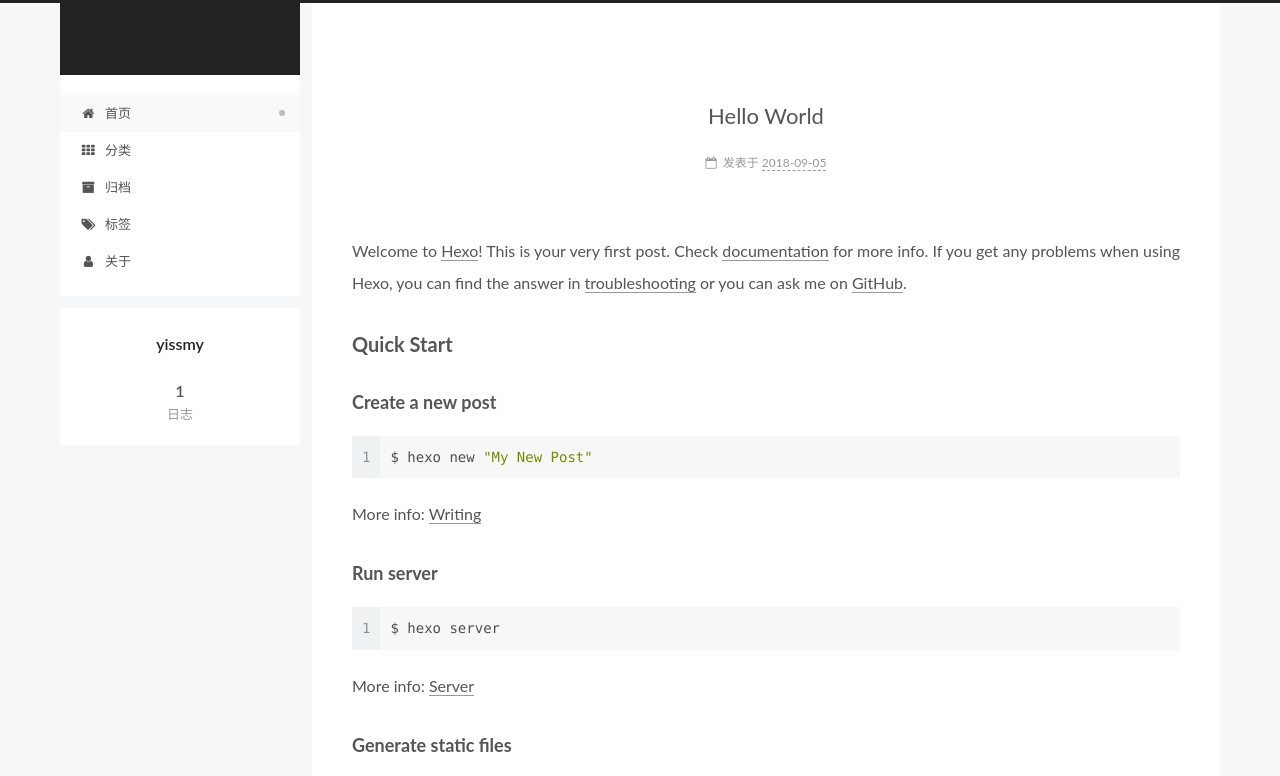
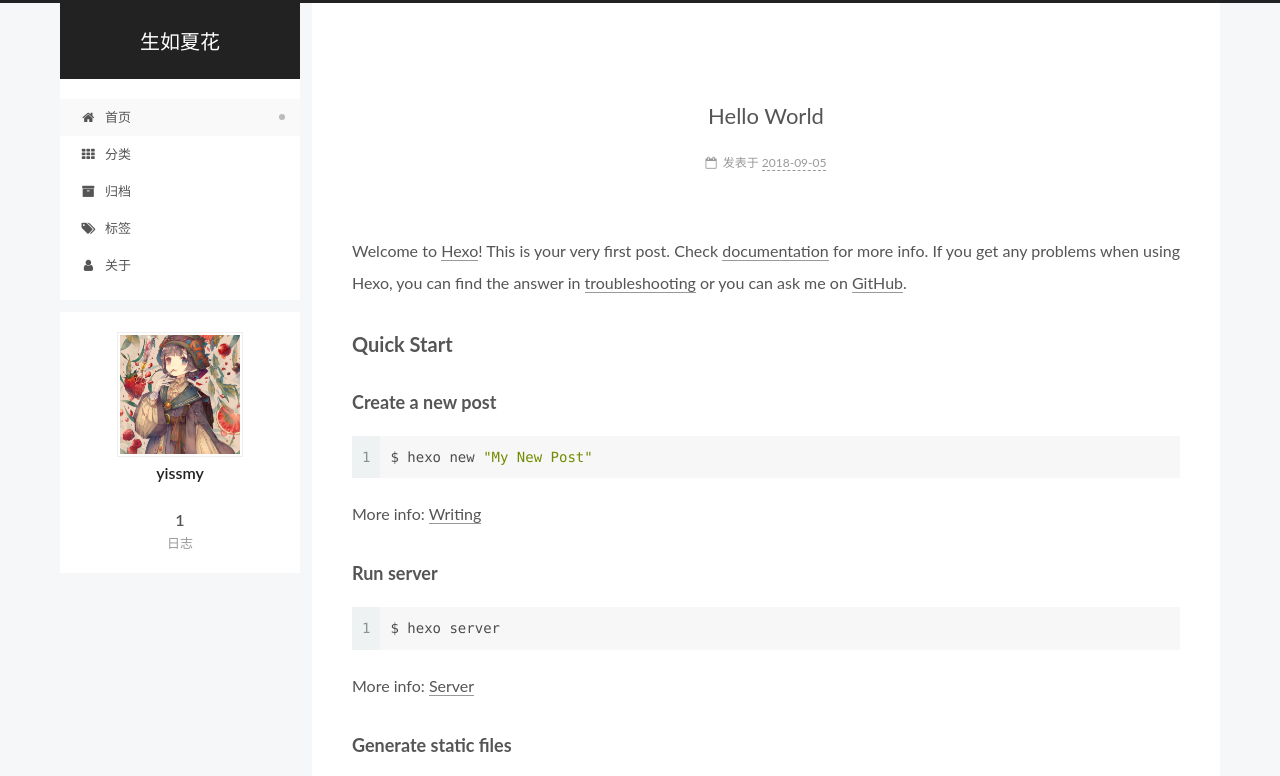
Before and after one commit to yuan33jf/yuan33jf.github.io, a plain HTML site: page index.html in a window 1280 px wide. Shown: the top 776 px of the page. Drawn offline with Linux system fonts and the light colour scheme.

Commit message:
Site updated: 2018-09-05 21:13:18

```diff
--- a/2018/09/05/hello-world/index.html
+++ b/2018/09/05/hello-world/index.html
@@ -64,10 +64,10 @@
   <link rel="apple-touch-icon" sizes="180x180" href="/images/apple-touch-icon-next.png?v=6.4.1">
 
 
-  <link rel="icon" type="image/png" sizes="32x32" href="/images/favicon-32x32-next.png?v=6.4.1">
+  <link rel="icon" type="image/png" sizes="32x32" href="/images/fav_med.png?v=6.4.1">
 
 
-  <link rel="icon" type="image/png" sizes="16x16" href="/images/favicon-16x16-next.png?v=6.4.1">
+  <link rel="icon" type="image/png" sizes="16x16" href="/images/fav_small.png?v=6.4.1">
 
 
   <link rel="mask-icon" href="/images/logo.svg?v=6.4.1" color="#222">
@@ -112,7 +112,7 @@
 <meta property="og:type" content="article">
 <meta property="og:title" content="Hello World">
 <meta property="og:url" content="http://yoursite.com/2018/09/05/hello-world/index.html">
-<meta property="og:site_name">
+<meta property="og:site_name" content="生如夏花">
 <meta property="og:description" content="Welcome to Hexo! This is your very first post. Check documentation for more info. If you get any problems when using Hexo, you can find the answer in troubleshooting or you can ask me on GitHub. Quick">
 <meta property="og:locale" content="zh-CN">
 <meta property="og:updated_time" content="2018-09-05T08:05:25.387Z">
@@ -135,7 +135,7 @@
   };
 </script>
 
-  <title>Hello World | </title>
+  <title>Hello World | 生如夏花</title>
 
 
 
@@ -193,7 +193,7 @@
     <div class="custom-logo-site-title">
       <a href="/" class="brand" rel="start">
         <span class="logo-line-before"><i></i></span>
-        <span class="site-title"></span>
+        <span class="site-title">生如夏花</span>
         <span class="logo-line-after"><i></i></span>
       </a>
     </div>
@@ -309,11 +309,11 @@
     <span hidden itemprop="author" itemscope itemtype="http://schema.org/Person">
       <meta itemprop="name" content="yissmy">
       <meta itemprop="description" content="">
-      <meta itemprop="image" content="/images/avatar.gif">
+      <meta itemprop="image" content="/images/first_image.jpg">
     </span>
 
     <span hidden itemprop="publisher" itemscope itemtype="http://schema.org/Organization">
-      <meta itemprop="name" content="">
+      <meta itemprop="name" content="生如夏花">
     </span>
 
 
@@ -466,6 +466,10 @@
       <section class="site-overview-wrap sidebar-panel">
         <div class="site-overview">
           <div class="site-author motion-element" itemprop="author" itemscope itemtype="http://schema.org/Person">
+
+              <img class="site-author-image" itemprop="image"
+                src="/images/first_image.jpg"
+                alt="yissmy" />
 
               <p class="site-author-name" itemprop="name">yissmy</p>
               <p class="site-description motion-element" itemprop="description"></p>
@@ -709,9 +713,8 @@
 
 
 
+
+  <!-- 页面点击小红心 -->
+<script type="text/javascript" src="/js/src/love.js"></script>
 </body>
 </html>
-
-
-<!-- 页面点击小红心 -->
-<script type="text/javascript" src="/js/src/love.js"></script>
--- a/index.html
+++ b/index.html
@@ -64,10 +64,10 @@
   <link rel="apple-touch-icon" sizes="180x180" href="/images/apple-touch-icon-next.png?v=6.4.1">
 
 
-  <link rel="icon" type="image/png" sizes="32x32" href="/images/favicon-32x32-next.png?v=6.4.1">
+  <link rel="icon" type="image/png" sizes="32x32" href="/images/fav_med.png?v=6.4.1">
 
 
-  <link rel="icon" type="image/png" sizes="16x16" href="/images/favicon-16x16-next.png?v=6.4.1">
+  <link rel="icon" type="image/png" sizes="16x16" href="/images/fav_small.png?v=6.4.1">
 
 
   <link rel="mask-icon" href="/images/logo.svg?v=6.4.1" color="#222">
@@ -109,12 +109,12 @@
 
 
   <meta property="og:type" content="website">
-<meta property="og:title">
+<meta property="og:title" content="生如夏花">
 <meta property="og:url" content="http://yoursite.com/index.html">
-<meta property="og:site_name">
+<meta property="og:site_name" content="生如夏花">
 <meta property="og:locale" content="zh-CN">
 <meta name="twitter:card" content="summary">
-<meta name="twitter:title">
+<meta name="twitter:title" content="生如夏花">
 
 
 
@@ -131,7 +131,7 @@
   };
 </script>
 
-  <title></title>
+  <title>生如夏花</title>
 
 
 
@@ -190,7 +190,7 @@
     <div class="custom-logo-site-title">
       <a href="/" class="brand" rel="start">
         <span class="logo-line-before"><i></i></span>
-        <span class="site-title"></span>
+        <span class="site-title">生如夏花</span>
         <span class="logo-line-after"><i></i></span>
       </a>
     </div>
@@ -306,11 +306,11 @@
     <span hidden itemprop="author" itemscope itemtype="http://schema.org/Person">
       <meta itemprop="name" content="yissmy">
       <meta itemprop="description" content="">
-      <meta itemprop="image" content="/images/avatar.gif">
+      <meta itemprop="image" content="/images/first_image.jpg">
     </span>
 
     <span hidden itemprop="publisher" itemscope itemtype="http://schema.org/Organization">
-      <meta itemprop="name" content="">
+      <meta itemprop="name" content="生如夏花">
     </span>
 
 
@@ -461,6 +461,10 @@
       <section class="site-overview-wrap sidebar-panel sidebar-panel-active">
         <div class="site-overview">
           <div class="site-author motion-element" itemprop="author" itemscope itemtype="http://schema.org/Person">
+
+              <img class="site-author-image" itemprop="image"
+                src="/images/first_image.jpg"
+                alt="yissmy" />
 
               <p class="site-author-name" itemprop="name">yissmy</p>
               <p class="site-description motion-element" itemprop="description"></p>
@@ -684,9 +688,8 @@
 
 
 
+
+  <!-- 页面点击小红心 -->
+<script type="text/javascript" src="/js/src/love.js"></script>
 </body>
 </html>
-
-
-<!-- 页面点击小红心 -->
-<script type="text/javascript" src="/js/src/love.js"></script>
```
Also changed, not shown: archives/2018/09/index.html (+14 -11 lines), archives/2018/index.html (+14 -11 lines), archives/index.html (+14 -11 lines), images/animals.png (added), images/animals_m.png (added), images/background.jpg (added), images/fav_med.png (added), images/fav_small.png (added), images/first_image.jpg (added).
